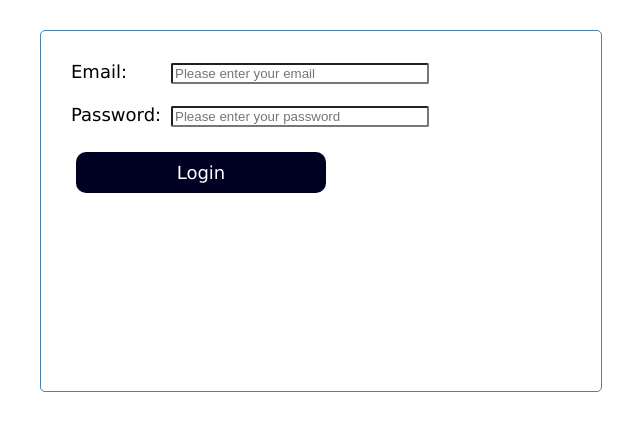
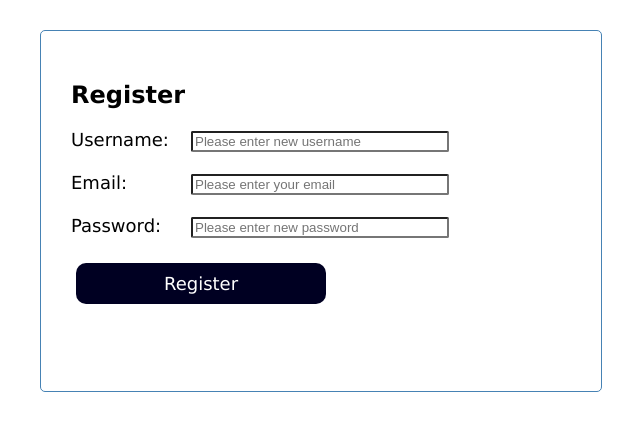
Before and after one commit to talesrune/mern_training, a React (Create React App) app in the folder frontend/: page / in a window 1280 px wide. Shown: the top 430 px of the page, without its empty margins (319-959 px from the left). Built offline with nearby package versions, Linux system fonts and the light colour scheme.

Commit message:
Added register page html

```diff
--- a/frontend/src/App.js
+++ b/frontend/src/App.js
@@ -1,9 +1,11 @@
 import Login from "./pages/Login";
+import Register from "./pages/Register";
 
 function App() {
   return (
     <div className="App">
-      <Login />
+      {/* <Login /> */}
+      <Register />
     </div>
   );
 }
--- a/frontend/src/index.css
+++ b/frontend/src/index.css
@@ -28,7 +28,7 @@ input {
 
 label {
   font-size:18px;
-  width: 100px;
+  width: 120px;
   display: inline-block;
 }
 
--- a/frontend/src/pages/Login.js
+++ b/frontend/src/pages/Login.js
@@ -4,6 +4,7 @@ const Login = () => {
     <div className="container">
 
       <form>
+        <h2>Login</h2>
         <label for="email">Email:</label>
         <input type="text" id = "email" name="email" placeholder="Please enter your email"></input>
         <tr></tr>
--- /dev/null
+++ b/frontend/src/pages/Register.js
@@ -0,0 +1,23 @@
+const Register = () => {
+  return (
+
+    <div className="container">
+
+      <form>
+        <h2>Register</h2>
+        <label for="username">Username:</label>
+        <input type="text" id = "username" name="username" placeholder="Please enter new username"></input>
+        <tr></tr>
+        <label for="email">Email:</label>
+        <input type="text" id = "email" name="email" placeholder="Please enter your email"></input>
+        <tr></tr>
+        <label for="pwd">Password:</label>
+        <input type="text" id = "pwd" name="pwd" placeholder="Please enter new password"></input>
+        <input type="submit" className="btn" value="Register"></input>
+      </form>
+    </div>
+
+  )
+}
+
+export default Register
```
